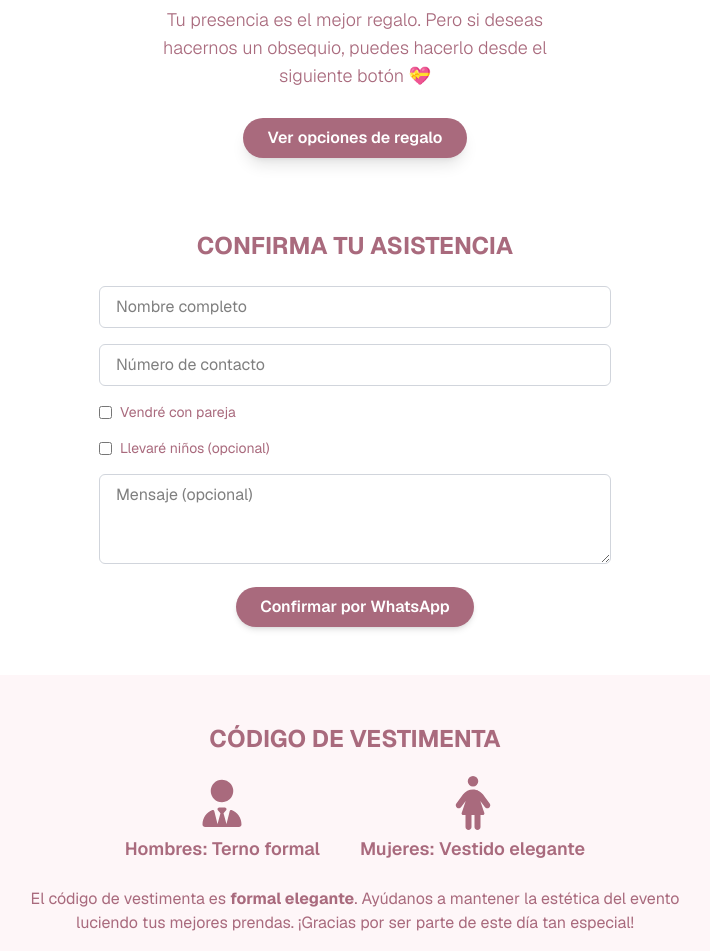
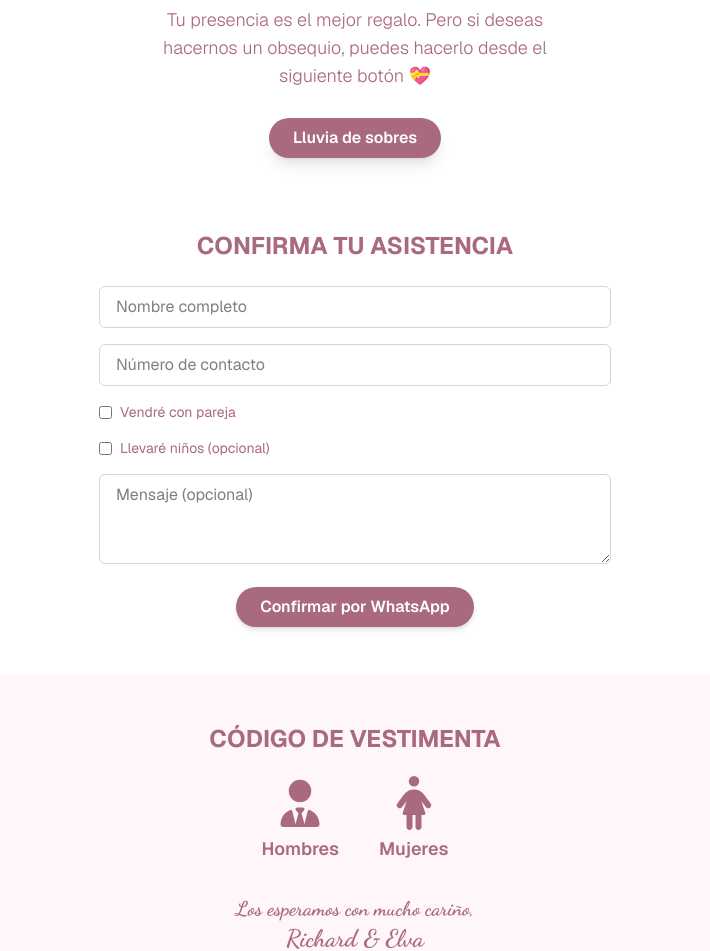
Before and after one commit to Favio-coder/invitacion, a Next.js app: page / in a window 1280 px wide. Shown: the part 2628-3579 px from the top of the page, without its empty margins (285-995 px from the left). Built offline with nearby package versions, Linux system fonts and the light colour scheme.

Commit message:
correcion

```diff
--- a/src/app/page.js
+++ b/src/app/page.js
@@ -158,7 +158,7 @@ export default function Home() {
           className="bg-[#a96a7d] text-white font-semibold mt-6 py-2 px-6 rounded-full shadow-lg hover:bg-[#944a5f] transition-all duration-300"
           onClick={() => setShowModal(true)}
         >
-          Ver opciones de regalo
+          Lluvia de sobres
         </button>
       </section>
 
@@ -170,11 +170,10 @@ export default function Home() {
               className="absolute top-2 right-2 text-[#a96a7d] font-bold text-xl hover:opacity-60"
               onClick={() => setShowModal(false)}
             >×</button>
-            <h3 className="text-xl font-semibold mb-4 text-center">Opciones de regalo</h3>
+            <h3 className="text-xl font-semibold mb-4 text-center">Lluvia de sobres</h3>
             <div className="space-y-2">
-              <p><span className="font-bold">Cuenta BCP:</span> 191-23456789-0-12</p>
-              <p><span className="font-bold">Cuenta Interbank:</span> 002-3456789012</p>
-              <p><span className="font-bold">Yape:</span> 95222080</p>
+              <p><span className="font-bold">Yape:</span> 95222080 - Elva Medina Gaspar</p>
+              <p><span className="font-bold">Yape:</span> 943270595 - Richard Medina Gaspar</p>
             </div>
           </div>
         </div>
@@ -264,16 +263,13 @@ export default function Home() {
         <div className="flex justify-center items-center gap-10 flex-wrap">
           <div className="flex flex-col items-center">
             <FontAwesomeIcon icon={faUserTie} className="text-5xl text-[#a96a7d]" />
-            <p className="mt-2 text-lg font-semibold">Hombres: Terno formal</p>
+            <p className="mt-2 text-lg font-semibold">Hombres</p>
           </div>
           <div className="flex flex-col items-center">
            <FontAwesomeIcon icon={faFemale} className="text-5xl text-[#a96a7d]" />
-            <p className="mt-2 text-lg font-semibold">Mujeres: Vestido elegante</p>
+            <p className="mt-2 text-lg font-semibold">Mujeres</p>
           </div>
         </div>
-        <p className="text-md mt-6 max-w-2xl mx-auto">
-          El código de vestimenta es <strong>formal elegante</strong>. Ayúdanos a mantener la estética del evento luciendo tus mejores prendas. ¡Gracias por ser parte de este día tan especial!
-        </p>
 
 
         <p className="mt-8 text-xl font-script">Los esperamos con mucho cariño,<br /><span className="text-2xl font-bold">Richard & Elva</span></p>
```
